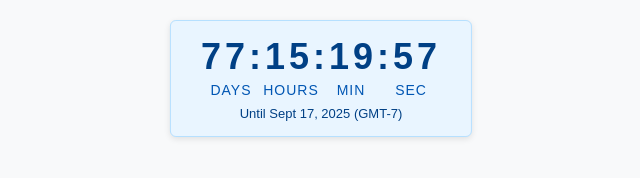
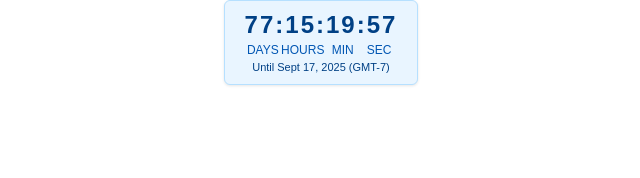
Before and after one commit to MarvyAyman/countdown-timer, a plain HTML site: page index.html in a window 1280 px wide. Shown: the whole page, without its empty margins (319-959 px from the left). Drawn offline with Linux system fonts and the light colour scheme.

Commit message:
Update index.html

```diff
--- a/index.html
+++ b/index.html
@@ -5,52 +5,47 @@
   <meta name="viewport" content="width=device-width, initial-scale=1" />
   <title>Countdown Timer</title>
  <style>
-    * {
-      box-sizing: border-box;
-    }
-
   html, body {
     margin: 0;
     padding: 0;
     font-family: Arial, sans-serif;
-      background-color: #f8f9fa;
-      height: 100vh;
+    background-color: transparent;
     overflow: hidden;
+    height: 100%;
   }
 
   .countdown-wrapper {
-      position: absolute;
-      top: 20px;
-      left: 50%;
-      transform: translateX(-50%);
-      z-index: 1000;
+    position: relative;
+    width: 100%;
+    text-align: center;
   }
 
   .countdown-alert {
     background-color: #e9f5ff;
     border: 1px solid #b6e0ff;
     color: #004085;
-      padding: 15px 30px;
+    padding: 10px 20px;
     border-radius: 6px;
-      box-shadow: 0 2px 6px rgba(0, 0, 0, 0.1);
-      text-align: center;
+    display: inline-block;
+    font-size: 14px;
+    line-height: 1.2;
     white-space: nowrap;
+    box-shadow: 0 1px 3px rgba(0,0,0,0.1);
   }
 
   .time-display {
-      font-size: 36px;
+    font-size: 24px;
     font-weight: bold;
-      letter-spacing: 4px;
+    letter-spacing: 2px;
   }
 
   .labels {
     display: flex;
     justify-content: space-between;
-      font-size: 14px;
-      margin-top: 4px;
+    font-size: 12px;
+    margin-top: 3px;
+    color: #0056b3;
     text-transform: uppercase;
-      letter-spacing: 1px;
-      color: #0056b3;
   }
 
   .labels div {
@@ -59,24 +54,9 @@
   }
 
   .footer-label {
-      font-size: 13px;
-      margin-top: 8px;
+    font-size: 11px;
+    margin-top: 4px;
     color: #004085;
-    }
-
-    @media (max-width: 500px) {
-      .countdown-alert {
-        padding: 12px 20px;
-      }
-
-      .time-display {
-        font-size: 26px;
-        letter-spacing: 2px;
-      }
-
-      .labels {
-        font-size: 11px;
-      }
   }
 </style>
 </head>
```
Lines whose indentation alone changed are shown as unchanged.
